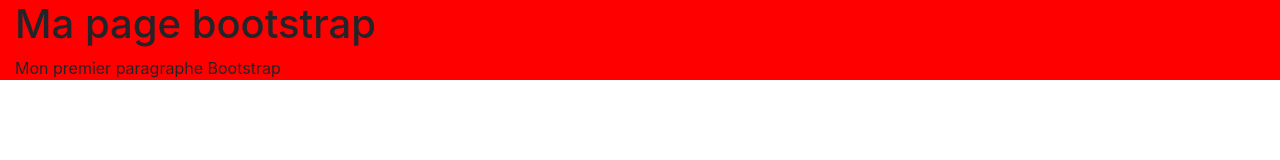
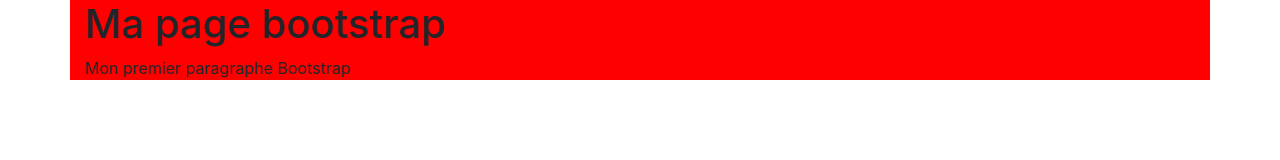
Before and after one commit to florent62/Bootstrap, a plain HTML site: page index.html in a window 1280 px wide. Drawn offline with nearby package versions, Linux system fonts and the light colour scheme.

Commit message:
Ajout background red container

```diff
--- a/index.html
+++ b/index.html
@@ -9,7 +9,7 @@
 	<title>Accueil - Bootstrap</title>
 </head>
 <body>
-	<div class="container-fluid" style="background: red">
+	<div class="container" style="background: red">
 		<h1>Ma page bootstrap</h1>
 		<p>Mon premier paragraphe Bootstrap</p>
 	</div>
```
